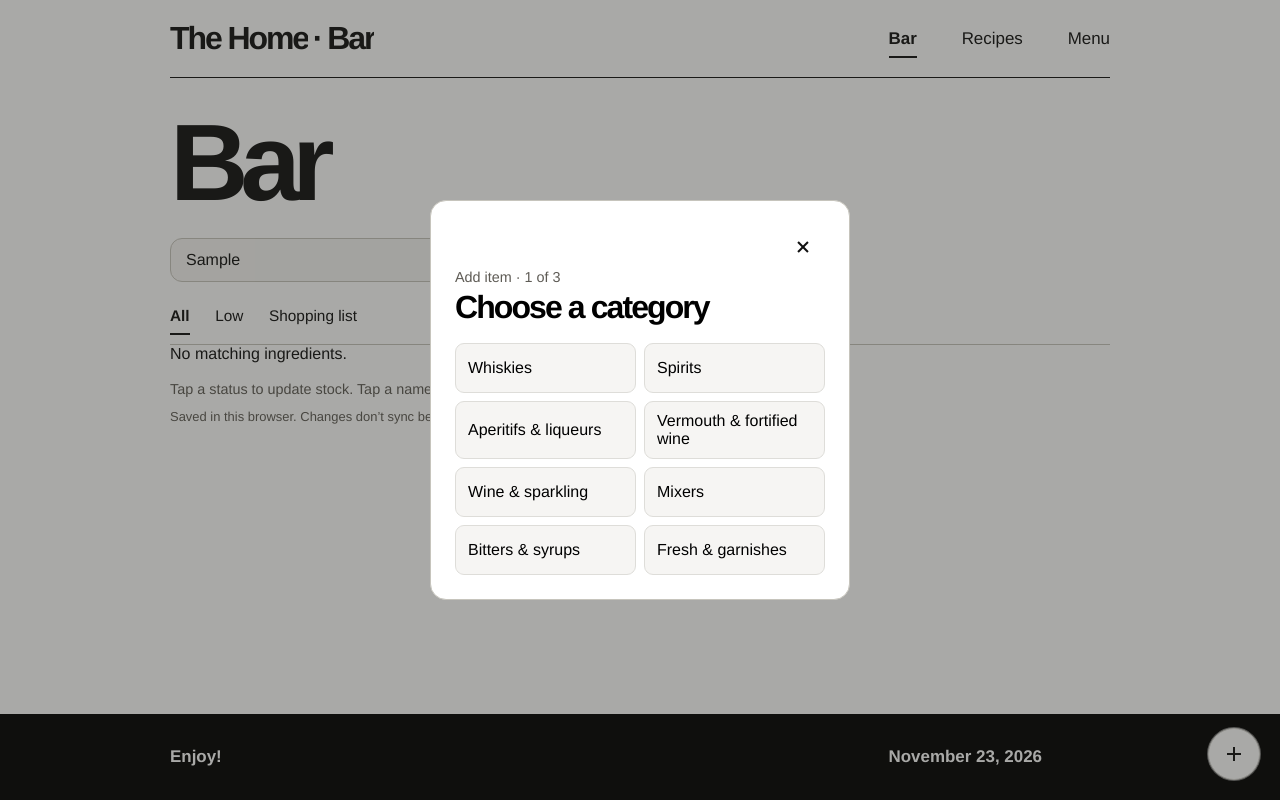
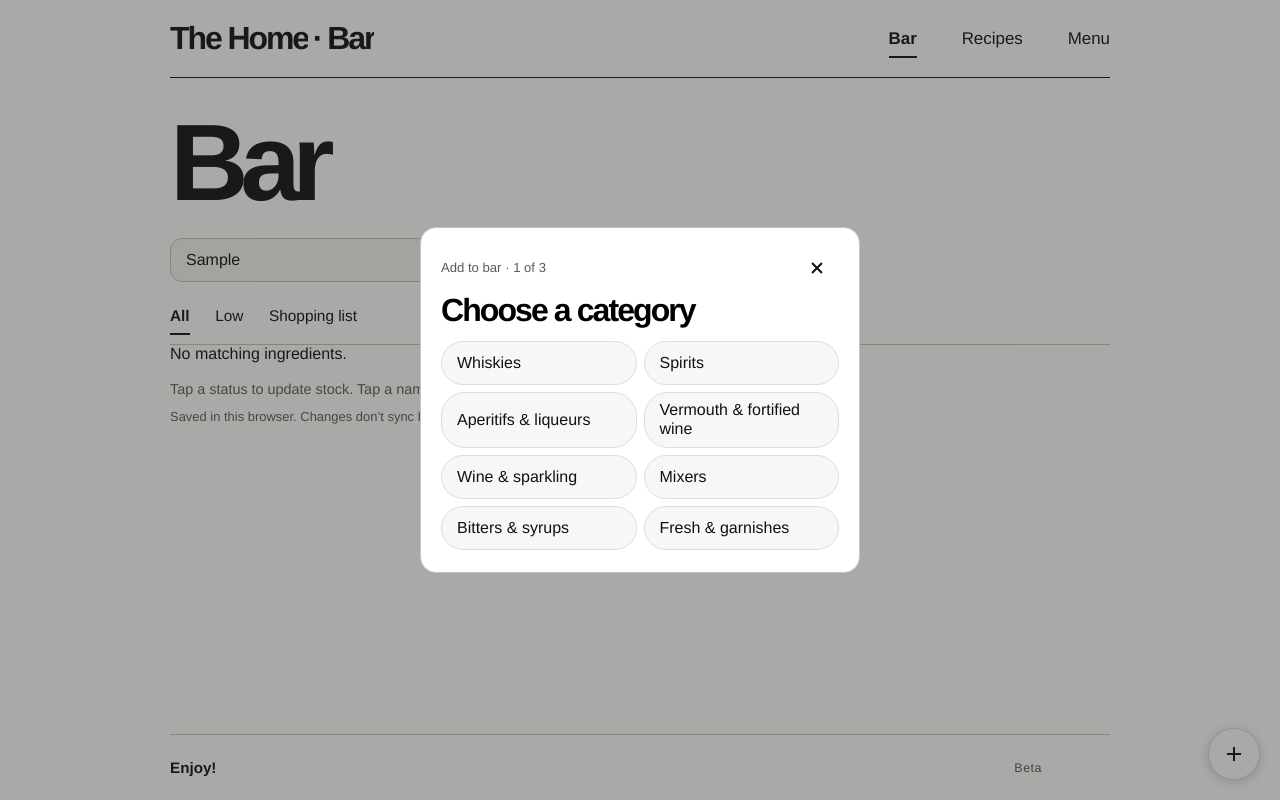
Before and after one commit to aetuzun/bar, a React (Vite) app: page / in a window 1280 px wide. Both pictures are taken after typing "Sample" into the empty fields and a click on the button "Add to bar". Built offline with nearby package versions, Linux system fonts and the light colour scheme.

Commit message:
Unify add dialogs and capsule fields, refine cards and open guest and QR views separately

```diff
--- a/src/Dropdown.tsx
+++ b/src/Dropdown.tsx
@@ -5,7 +5,7 @@ type Option = { label: string; value: string; disabled?: boolean };
 type Group = { label?: string; options: Option[] };
 type OptionProps = { label?: string; value?: string; disabled?: boolean; children?: ReactNode };
 
-function readGroups(children: ReactNode): Group[] {
+export function readGroups(children: ReactNode): Group[] {
   const groups: Group[] = [];
   Children.forEach(children, child => {
     if (!isValidElement<OptionProps>(child)) return;
@@ -14,7 +14,7 @@ function readGroups(children: ReactNode): Group[] {
       const options = readGroups(content).flatMap(group => group.options);
       if (options.length) groups.push({ label, options });
     } else if (child.type === "option" && (value ?? content) !== "") {
-      const option = { label: String(content), value: value ?? String(content), disabled };
+      const option = { label: Children.toArray(content).join(""), value: value ?? String(content), disabled };
       const last = groups.at(-1);
       if (last && !last.label) last.options.push(option);
       else groups.push({ options: [option] });
--- a/src/main.tsx
+++ b/src/main.tsx
@@ -1,4 +1,4 @@
-import { Dropdown } from "./Dropdown";
+import { Dropdown, readGroups } from "./Dropdown";
 import { CardList, SortCard } from "./CardOrder";
 import { QRCodeSVG } from "qrcode.react";
 import { useEffect, useRef, useState } from "react";
@@ -91,42 +91,8 @@ function Header({ route, guest = false, scene = "shaker" }: { route: string; gue
     </header>
   );
 }
-const nyDate = new Intl.DateTimeFormat("en-US", {
-  timeZone: "America/New_York",
-  month: "long",
-  day: "numeric",
-  year: "numeric",
-});
 function Footer({ message = defaultFooter }: { message?: string }) {
-  const footerRef = useRef<HTMLElement>(null);
-  useEffect(() => {
-    const observer = new IntersectionObserver(([entry]) => {
-      document.documentElement.classList.toggle("footer-visible", entry.isIntersecting);
-    });
-    if (footerRef.current) observer.observe(footerRef.current);
-    return () => {
-      observer.disconnect();
-      document.documentElement.classList.remove("footer-visible");
-    };
-  }, []);
-  const [date, setDate] = useState(() => nyDate.format(Date.now()));
-  useEffect(() => {
-    const tick = () => setDate(nyDate.format(Date.now()));
-    const timer = setInterval(tick, 30000);
-    window.addEventListener("focus", tick);
-    return () => {
-      clearInterval(timer);
-      window.removeEventListener("focus", tick);
-    };
-  }, []);
-  return (
-    <footer ref={footerRef}>
-      <div className="foot-inner">
-        <span>{message}</span>
-        <time>{date}</time>
-      </div>
-    </footer>
-  );
+  return <footer><div className="foot-inner"><span>{message}</span><small>Beta</small></div></footer>;
 }
 function Editor({
   item,
@@ -146,13 +112,14 @@ function Editor({
   const dialog = useRef<HTMLDialogElement>(null);
   useEffect(() => {
     dialog.current?.showModal();
+    heading.current?.focus();
   }, []);
   function field<K extends keyof Item>(key: K, value: Item[K]) {
     setForm({ ...form, [key]: value });
   }
   return (
     <dialog
-      aria-label={item.name ? "Edit item" : "Add item"}
+      className="entry-sheet" aria-label={item.name ? "Edit item" : "Add to bar"}
       ref={dialog}
       onCancel={close}
     >
@@ -163,9 +130,9 @@ function Editor({
       }}>
         <div className="wizard-nav">
           {adding && step > 1 && <button type="button" aria-label="Back" onClick={() => setStep(step - 1)}>←</button>}
+          <p className="step-count">{adding ? `Add to bar · ${step} of 3` : "Bar"}</p>
           <button type="button" className="card-remove" aria-label="Close" onClick={close}><span /></button>
         </div>
-        {adding && <p className="step-count">Add item · {step} of 3</p>}
         <h2 ref={heading} tabIndex={-1} autoFocus>{adding ? ["Choose a category", "Choose a type", "Bottle details"][step - 1] : "Edit item"}</h2>
         {adding && step === 1 && <div className="wizard-choices">{groups.map(group =>
           <button key={group} type="button" onClick={() => {
@@ -204,7 +171,7 @@ function Editor({
           <div className="editor-field"><span>Status</span><Dropdown label="Status" value={form.status} onChange={v => field("status", v as Item["status"])}>
             {statuses.map(status => <option key={status}>{status}</option>)}
           </Dropdown></div>
-          <div className="actions"><button className="solid" disabled={!form.kind.trim() || !form.name.trim()}>Save item</button></div>
+          <div className="actions"><button className="solid" disabled={!form.kind.trim() || !form.name.trim()}>{adding ? "Add to bar" : "Save changes"}</button></div>
         </>}
       </form>
     </dialog>
@@ -216,11 +183,28 @@ function AddPicker({ label, placeholder, choose, children }: {
   choose: (id: string) => void;
   children: React.ReactNode;
 }) {
-  return (
-    <Dropdown add label={label} placeholder={placeholder} onChange={choose}>
-      {children}
-    </Dropdown>
-  );
+  const dialog = useRef<HTMLDialogElement>(null);
+  const heading = useRef<HTMLHeadingElement>(null);
+  const groups = readGroups(children);
+  return <>
+    <button className="filter-add" aria-label={label} aria-haspopup="dialog" onClick={() => {
+      dialog.current?.showModal();
+      heading.current?.focus();
+    }}><span aria-hidden="true">+</span></button>
+    <dialog className="entry-sheet picker-sheet" ref={dialog} aria-label={label}>
+      <div className="picker-head">
+        <h2 tabIndex={-1} ref={heading}>{label}</h2>
+        <button className="card-remove" aria-label="Close" onClick={() => dialog.current?.close()}><span /></button>
+      </div>
+      {groups.map(group => <section key={group.label}>
+        <h3>{group.label}</h3>
+        <div className="wizard-choices">{group.options.map(o =>
+          <button key={o.value} disabled={o.disabled} onClick={() => { dialog.current?.close(); choose(o.value); }}>{o.label}</button>
+        )}</div>
+      </section>)}
+      {!groups.length && <p>{placeholder}</p>}
+    </dialog>
+  </>;
 }
 
 function Bar({
@@ -268,8 +252,8 @@ function Bar({
         </div>
         <button
           className="filter-add"
-          aria-label="Add item"
-          title="Add item"
+          aria-label="Add to bar"
+          title="Add to bar"
           onClick={() =>
             setEdit({
               id: crypto.randomUUID(),
@@ -612,9 +596,7 @@ function Menu({
   const [notice, setNotice] = useState("");
   const draftUrl = guestUrl(publishSnapshot(state));
   const published = !!state.published && guestUrl(state.published) === draftUrl;
-  const [qrUrl, setQrUrl] = useState("");
-  const [copiedUrl, setCopiedUrl] = useState("");
-  useEffect(() => { setCopiedUrl(""); setQrUrl(""); setNotice(""); }, [draftUrl]);
+  useEffect(() => setNotice(""), [draftUrl]);
   const bottle = (id: string) => state.items.find((i) => "pour:" + i.id === id);
   const { visible, filters, resetFilter } = useMenuFilter(
     state.draft,
@@ -624,16 +606,6 @@ function Menu({
     const item = bottle(id);
     return item ? !inStock(item) : !availability(byId(id), state.items).ready;
   });
-  async function copy() {
-    if (!state.published || !published) return;
-    try {
-      await navigator.clipboard.writeText(guestUrl(state.published));
-      setCopiedUrl(draftUrl);
-      setNotice("Guest link copied.");
-    } catch {
-      setNotice("Copy failed. Allow clipboard access and try again.");
-    }
-  }
   return (
     <>
       <div className="pagehead">
@@ -705,6 +677,7 @@ function Menu({
         </p>
       )}
 
+      <details className="menu-settings"><summary>Menu settings</summary><div className="settings-fields">
       <div className="title-field guest-animation-field"><span>Guest animation</span>
         <Dropdown label="Guest animation" value={state.scene || "shaker"} onChange={scene => update({ ...state, scene: scene as Scene })}>
           {Object.entries(animations).map(([id, label]) => <option key={id} value={id}>{label}</option>)}
@@ -733,6 +706,7 @@ function Menu({
           }}
         />
       </label>
+      </div></details>
       <section className="publish">
         <h2>Guest link</h2>
         <div className="actions">
@@ -746,36 +720,24 @@ function Menu({
                 ...state,
                 published: publishSnapshot(state),
               });
-              setNotice("Published. Copy the link or show the QR code to share.");
+              setNotice("Guest menu published.");
             }}
           >
             <span aria-hidden="true" />
             Publish
           </button>
-          <button
-            className="menu-toggle"
-            data-complete={published && copiedUrl === draftUrl}
-            disabled={!published}
-            onClick={copy}
-          >
-            <span aria-hidden="true" />
-            Copy link
-          </button>
-          <button className="menu-toggle" disabled={!published} aria-expanded={published && qrUrl === draftUrl}
-            onClick={() => setQrUrl(qrUrl === draftUrl ? "" : draftUrl)}>
-            <span aria-hidden="true" /> QR code
-          </button>
+          {["Open", "QR"].map(label => published
+            ? <a key={label} className="share-link" target="_blank" rel="noopener noreferrer"
+                href={label === "Open" ? draftUrl : draftUrl.replace("#guest/", "#qr/")}>{label}</a>
+            : <button key={label} className="share-link" disabled>{label}</button>)}
         </div>
-        {published && qrUrl === draftUrl && (new TextEncoder().encode(qrUrl).length <= 2953
-          ? <figure className="guest-qr"><QRCodeSVG value={qrUrl} level="L" size={320} marginSize={4} title="Scan to open the published guest menu" /><figcaption>Scan for the guest menu</figcaption></figure>
-          : <p>This menu link is too long for a QR code. Use Copy link to share it.</p>)}
         {unavailable && (
           <p className="feedback">
             Confirm missing ingredients in Bar or remove unavailable drinks to
             publish.
           </p>
         )}
-        <p role="status" className={notice.startsWith("Copy failed") ? "feedback" : "visually-hidden"}>{notice}</p>
+        <p role="status" className="visually-hidden">{notice}</p>
       </section>
     </>
   );
@@ -855,6 +817,15 @@ function App() {
     window.addEventListener("hashchange", changed);
     return () => window.removeEventListener("hashchange", changed);
   }, []);
+  if (hash.startsWith("#qr/")) {
+    const guestHash = hash.replace("#qr/", "#guest/");
+    const url = new URL(guestHash, location.href).href;
+    return <main className="qr-page"><h1>{guestMenu(guestHash).title}</h1>
+      {new TextEncoder().encode(url).length <= 2953
+        ? <QRCodeSVG value={url} level="L" size={384} marginSize={4} title="Scan for the guest menu" />
+        : <p>This menu is too large for a QR code. Share the guest link instead.</p>}
+      <a href={url}>Open guest menu</a></main>;
+  }
   if (hash === "#guest" || hash.startsWith("#guest/")) {
     const snapshot = guestMenu(hash);
     return (
--- a/src/style.css
+++ b/src/style.css
@@ -1122,3 +1122,49 @@ dialog .step-count { margin-top: 0; }
   .menu-track .menurow { flex-basis: min(79%, 300px); }
   .menu-track .menurow .drink-art { height: 195px; }
 }
+
+.entry-sheet, .menu-settings { --field-fill: #f7f7f5; --field-line: #deded9; }
+.entry-sheet { width: min(440px, calc(100% - 32px)); padding: 18px 20px 22px; }
+.entry-sheet .wizard-nav, .picker-head { display: flex; align-items: center; justify-content: space-between; gap: 6px; }
+.entry-sheet .step-count { flex: 1; margin: 0; font-size: .82rem; }
+.entry-sheet h2 { margin: 4px 0 14px; font-size: clamp(1.65rem, 4vw, 2rem); }
+.entry-sheet .card-remove { background: transparent; border: 0; position: static; flex: 0 0 44px; }
+.entry-sheet .card-remove:focus-visible { outline: none; background: var(--plate); }
+.entry-sheet :is(label,.editor-field) { gap: 5px; margin: 12px 0; font-size: .87rem; min-width: 0; }
+.entry-sheet :is(input,.dropdown-trigger,.solid), .menu-settings :is(input,.dropdown-trigger), .wizard-choices button {
+  appearance: none; box-sizing: border-box; min-width: 0; width: 100%; height: 44px; min-height: 44px;
+  padding: 0 15px; border-radius: 24px; border: 1px solid var(--field-line);
+  background: var(--field-fill); color: var(--ink); font: inherit; font-size: 1rem;
+}
+.entry-sheet input[type=date] { display: block; text-align: left; }
+.entry-sheet .solid { width: auto; padding-inline: 22px; background: white; font-weight: 600; }
+.entry-sheet .wizard-choices { margin-top: 8px; gap: 7px; }
+.wizard-choices button { height: auto; padding-block: 8px; line-height: 1.18; }
+.picker-sheet h3 { margin: 16px 0 6px; font-size: .86rem; }
+.picker-head h2 { margin: 0; }
+.picker-sheet button:disabled { color: var(--muted); opacity: .65; }
+.menu-settings { margin-top: 24px; border-block: 1px solid var(--line); padding: 12px 0; }
+.menu-settings summary { cursor: pointer; font-size: 1.12rem; font-weight: 650; padding: 6px 0; }
+.settings-fields { display: grid; gap: 9px; padding: 8px 0 4px; }
+.settings-fields .title-field { grid-template-columns: minmax(90px, 26%) 1fr; align-items: center; min-height: 0; padding: 0; gap: 12px; }
+.settings-fields .title-field > span { font-size: .9rem; }
+.publish .share-link { display: inline-flex; align-items: center; color: inherit; text-decoration: none; min-height: 44px; }
+.publish .share-link:disabled { color: var(--muted); opacity: .6; }
+.qr-page { display: grid; place-content: center; justify-items: center; gap: 15px; min-height: 100svh; padding: 24px; text-align: center; }
+.qr-page svg { width: min(384px, 80vw); height: auto; }
+.recipe-preview { margin-block: 10px; padding: 14px; column-gap: 16px; }
+.recipe-preview .recipe-heading { padding-inline-end: 30px; }
+.recipe-preview .composition { margin-top: 6px; line-height: 1.3; }
+.recipe-preview .recipe-tools { margin-top: 6px; padding-top: 1px; }
+.menu-track { gap: 10px; }
+.menu-track .menurow { padding: 14px; gap: 4px; }
+.menu-track .menurow .drink-art { height: clamp(215px, 23vw, 250px); }
+.prep-art { height: clamp(185px, 24vh, 230px); }
+@media (max-width: 650px) {
+  .recipe-preview { grid-template-columns: 31% minmax(0,1fr); gap: 6px 12px; }
+  .recipe-preview > .drink-art { height: 120px; }
+  .menu-track .menurow .drink-art { height: clamp(210px, 58vw, 245px); }
+}
+footer { color: var(--ink); background: var(--paper); box-shadow: none; clip-path: none; }
+.foot-inner { border-top: 1px solid var(--line); min-height: 66px; font-size: .95rem; }
+.foot-inner small { font-size: .78rem; font-weight: 500; color: var(--muted); letter-spacing: .04em; }
```
